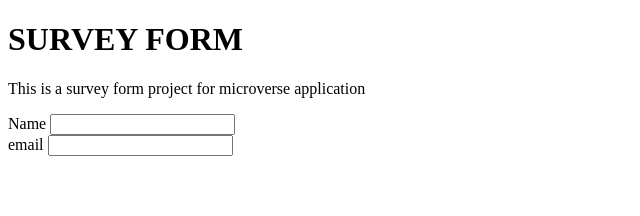
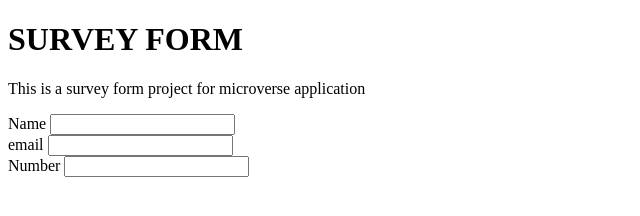
Before and after one commit to gleon92/microverse-project3, a plain HTML site: page index.html in a window 1280 px wide. Shown: the whole page, without its empty margins (0-640 px from the left). Drawn offline with Linux system fonts and the light colour scheme.

Commit message:
Step 7 and 8

```diff
--- a/index.html
+++ b/index.html
@@ -16,6 +16,9 @@
       <br>
       <label for="email">email</label>
       <input type="email" id="email" required/>
+      <br>
+      <label for="number">Number</label>
+      <input type="number" id="number"/>
     </form>
 
     <!--
```
